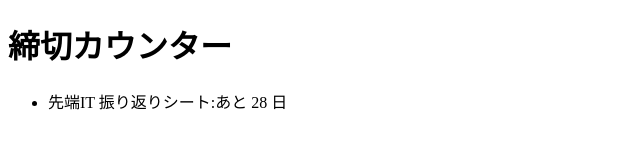
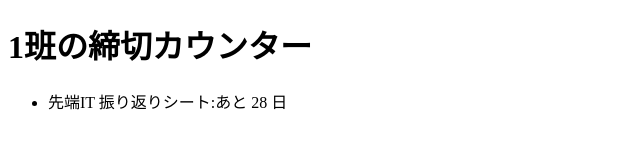
Before and after one commit to neec-sentan-it-2026/team01-deadline, a website: page public/index.html in a window 1280 px wide. Shown: the whole page, without its empty margins (0-640 px from the left). Drawn offline with Linux system fonts and the light colour scheme.

Commit message:
見出しを1班の締切カウンターに変更

```diff
--- a/public/index.html
+++ b/public/index.html
@@ -6,7 +6,7 @@
   <title>締切カウンター</title>
 </head>
 <body>
-  <h1>締切カウンター</h1>
+  <h1>1班の締切カウンター</h1>
   <ul id="list"></ul>
   <script type="module">
     import { daysUntil } from './deadline.js';
```
